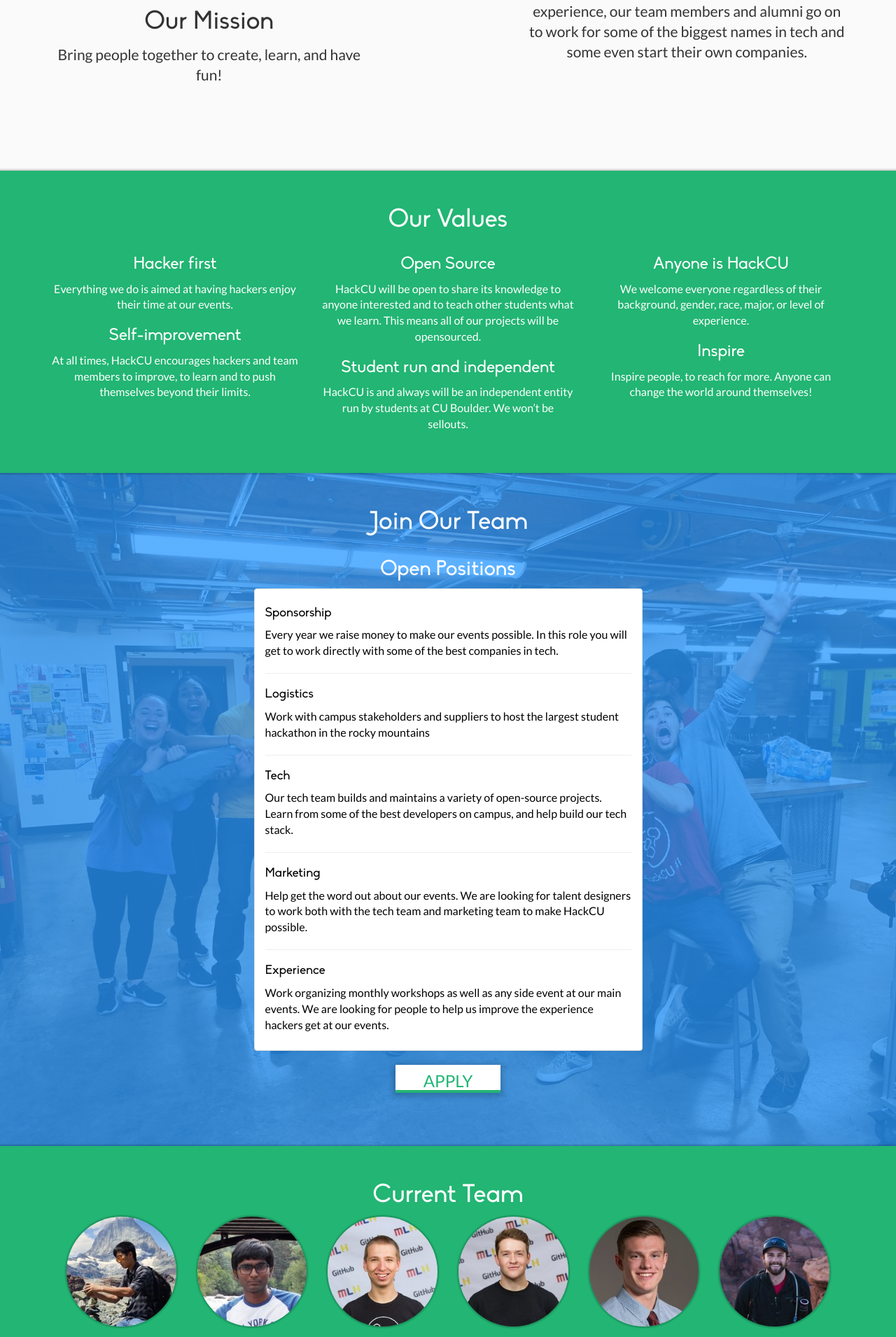
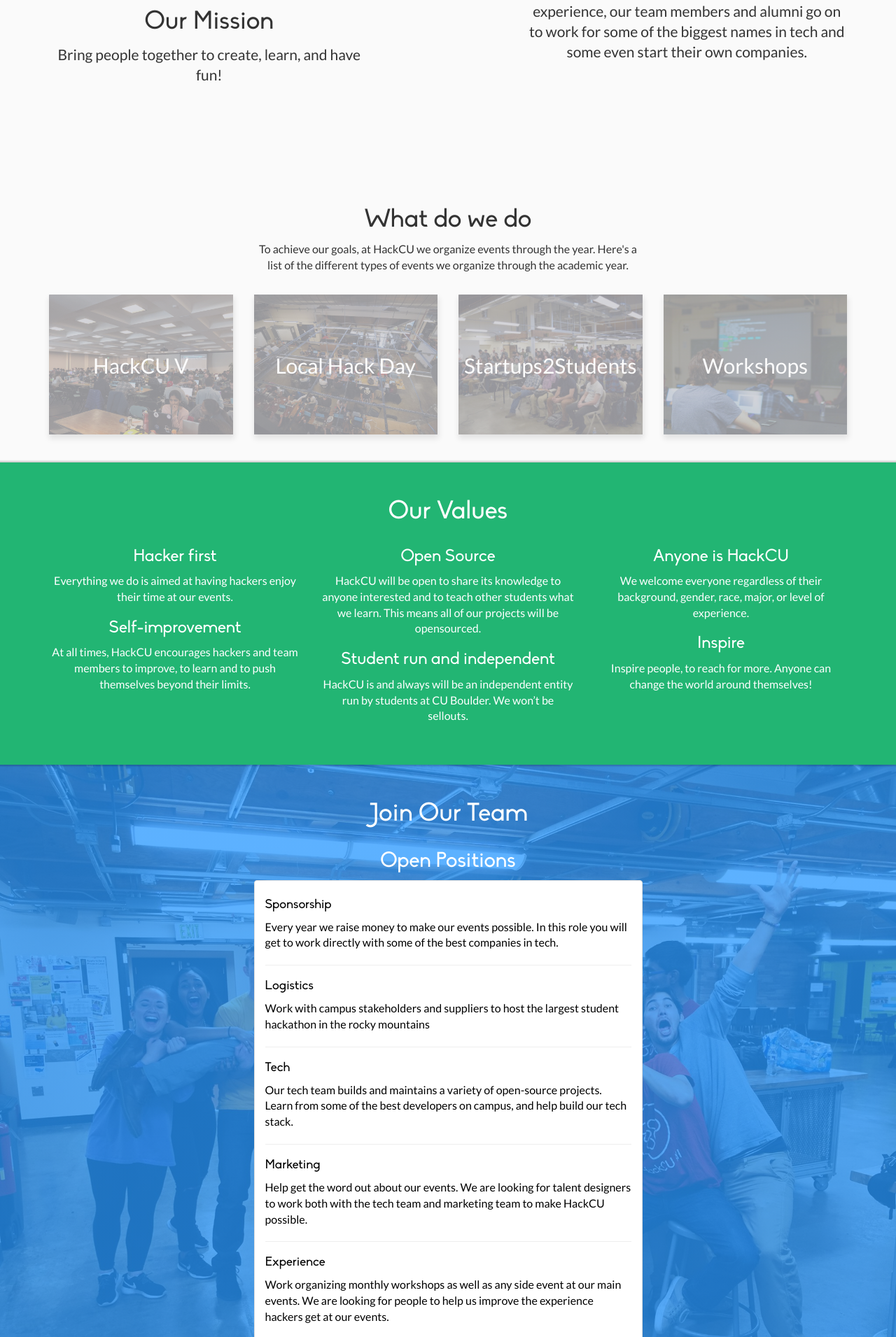
Before and after one commit to HackCU/team, a Jekyll site: the page built from index.html, in a window 1280 px wide. Shown: the part 569-2480 px from the top of the page at 70% size. Built offline with Jekyll 4.4.1, drawn with Linux system fonts in a browser that asks for light colours; nearby versions of some CDN libraries.

Commit message:
add all our events together

```diff
--- a/_config.yml
+++ b/_config.yml
@@ -32,6 +32,7 @@
 companies-description: "HackCU helps set up its team members for great careers in technology. We pride ourselves on teaching
     our team members how to be great employees and founders. Below is a list of some of the companies our team members and alumni
     have gone on to intern at, work for, or found."
+events-description: "To achieve our goals, at HackCU we organize events through the year. Here's a list of the different types of events we organize through the academic year."
 
 # Social media + community variables
 twitter: hackcu
--- /dev/null
+++ b/_includes/events.html
@@ -0,0 +1,19 @@
+<section class="events">
+    <div class="container">
+        <h1>What do we do</h1>
+        <div class="row">
+        <p class="col-md-6 col-md-offset-3">{{ site.events-description}}</p>
+        </div>
+        <div class="row auto-clear">
+        {% for event in site.data.events %}
+            <div class="col-md-3" >
+                <a href="{{event.url}}" target="_blank">
+                    <div class="image" style='background: linear-gradient(rgba(97, 98 ,116 , .5), rgba(97, 98 ,116 , .5)), url("{{event.img-src}}") no-repeat center center/cover'>
+                        <span>{{event.title}}</span>
+                    </div>
+                </a>
+            </div>
+        {% endfor %}
+        </div>
+    </div>
+</section>
--- a/assets/css/main.scss
+++ b/assets/css/main.scss
@@ -51,6 +51,52 @@
     margin-top: 20px;
   }
 }
+
+.events {
+    text-align: center;
+    a {
+        text-decoration: none;
+        opacity: 0.5;
+        color: white;
+        @include transition(0.5s ease);
+        font-size: 30px;
+        &:hover {
+            opacity: 0.9;
+
+        }
+
+        &:active, &:focus {
+
+            opacity: 0.5;
+        }
+
+    }
+
+    .image {
+        width: 100%;
+        height: 200px;
+        @include box-shadow(1px 5px 8px 1px rgba(0,0,0,.19));
+        padding-top: 80px;
+        padding-left: 5px;
+        padding-right: 5px;
+        margin-top: 20px;
+        margin-bottom: 20px;
+        @include transition(0.5s ease);
+
+        &:hover {
+            margin-top: 22px;
+            margin-bottom: 18px;
+            @include box-shadow(1px 2px 6px 1px rgba(0,0,0,.19));
+
+        }
+
+        &:active, &:focus {
+
+            @include box-shadow(1px 5px 8px 1px rgba(0,0,0,.19));
+        }
+
+    }
+ }
 
 .team {
   text-align: center;
@@ -262,6 +308,8 @@
 
 }
 
+
+
 footer {
     padding-top: 2em;
     width: 100%;
--- a/index.html
+++ b/index.html
@@ -3,6 +3,7 @@
 ---
 
 {% include header.html %}
+{% include events.html %}
 {% include values.html %}
 {% include apply.html %}
 {% include team.html %}
```
Also changed, not shown: _data/events.yml (added, +15 -0 lines), assets/img/events/hackcu.jpg (added), assets/img/events/localhackday.jpg (added), assets/img/events/s2s.jpg (added), assets/img/events/workshops.jpg (added).
